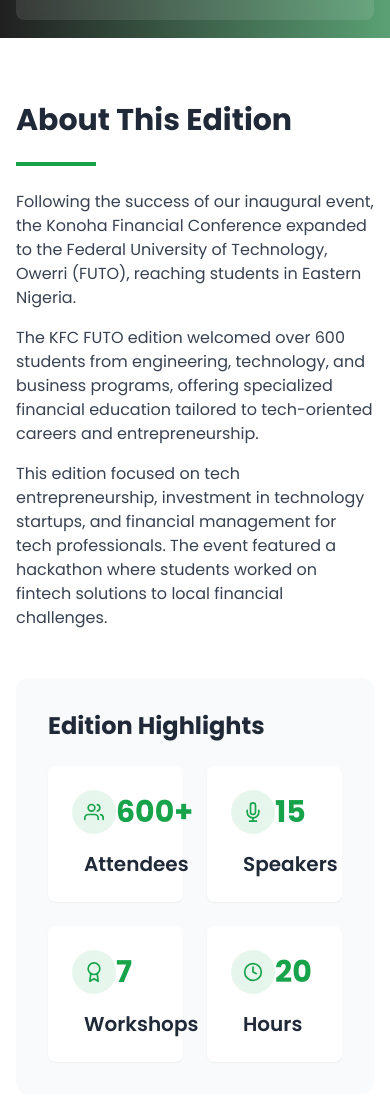
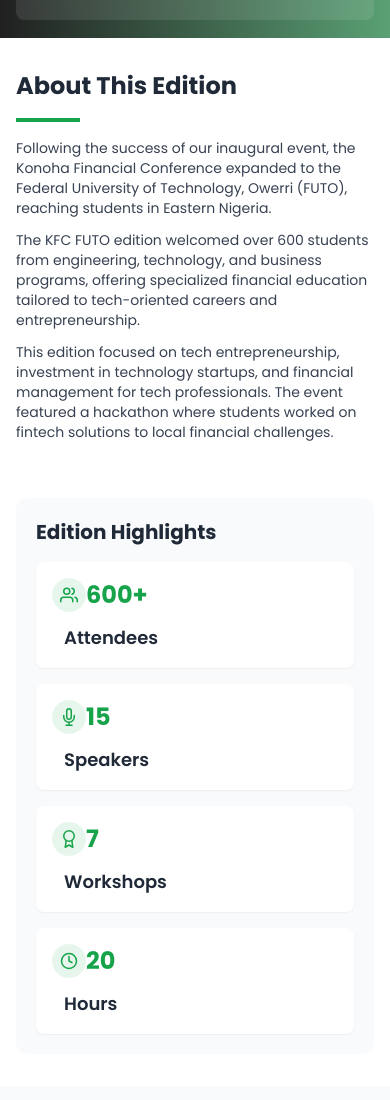
Before and after one commit to kfc-org/kfc-org, a Next.js app: page /futo in a window 390 px wide. Shown: the part 468-1568 px from the top of the page. Built offline with nearby package versions, Linux system fonts and the light colour scheme; grey boxes are pictures that could not be loaded.

Commit message:
update edition info

```diff
--- a/src/components/editions/EditionInfo.jsx
+++ b/src/components/editions/EditionInfo.jsx
@@ -1,65 +1,69 @@
-// src/components/editions/EditionInfo.jsx
 import React from 'react';
 import { FiUsers, FiMic, FiAward, FiClock } from 'react-icons/fi';
 
 const EditionInfo = ({ description, stats }) => {
   return (
-    <section className="py-16 bg-white">
-      <div className="container-custom">
-        <div className="grid grid-cols-1 lg:grid-cols-2 gap-12">
-          <div>
-            <h2 className="text-3xl font-bold text-gray-800 mb-6">About This Edition</h2>
-            <div className="w-20 h-1 bg-primary mb-6"></div>
-            <div className="text-gray-700 space-y-4">
+    <section className="py-8 md:py-12 lg:py-16 bg-white">
+      <div className="container-custom px-4 mx-auto">
+        <div className="grid grid-cols-1 lg:grid-cols-2 gap-6 md:gap-8 lg:gap-12">
+          {/* About This Edition */}
+          <div className="mb-8 lg:mb-0">
+            <h2 className="text-2xl md:text-3xl font-bold text-gray-800 mb-4 md:mb-6">About This Edition</h2>
+            <div className="w-16 md:w-20 h-1 bg-primary mb-4 md:mb-6"></div>
+            <div className="text-gray-700 space-y-3 md:space-y-4">
               {description.map((paragraph, index) => (
-                <p key={index}>{paragraph}</p>
+                <p key={index} className="text-sm md:text-base">{paragraph}</p>
               ))}
             </div>
           </div>
 
-          <div className="bg-gray-50 p-8 rounded-xl">
-            <h3 className="text-2xl font-bold text-gray-800 mb-6">Edition Highlights</h3>
+          {/* Edition Highlights */}
+          <div className="bg-gray-50 p-5 md:p-6 lg:p-8 rounded-xl">
+            <h3 className="text-xl md:text-2xl font-bold text-gray-800 mb-4 md:mb-6">Edition Highlights</h3>
 
-            <div className="grid grid-cols-2 gap-6">
-              <div className="bg-white p-6 rounded-lg shadow-sm">
-                <div className="flex items-center mb-4">
-                  <div className="bg-primary/10 p-3 rounded-full">
-                    <FiUsers className="text-primary text-xl" />
+            <div className="grid grid-cols-1 sm:grid-cols-2 gap-4 md:gap-6">
+              {/* Attendees Stat Card */}
+              <div className="bg-white p-4 md:p-6 rounded-lg shadow-sm">
+                <div className="flex items-center mb-3 md:mb-4">
+                  <div className="bg-primary/10 p-2 md:p-3 rounded-full">
+                    <FiUsers className="text-primary text-lg md:text-xl" />
                   </div>
-                  <p className="text-3xl font-bold text-primary">{stats.attendees}</p>
+                  <p className="text-2xl md:text-3xl font-bold text-primary">{stats.attendees}</p>
                 </div>
-
-                <h4 className="text-xl font-semibold ml-3">Attendees</h4>
+                <h4 className="text-lg md:text-xl font-semibold ml-3">Attendees</h4>
               </div>
 
-              <div className="bg-white p-6 rounded-lg shadow-sm">
-                <div className="flex items-center mb-4">
-                  <div className="bg-primary/10 p-3 rounded-full">
-                    <FiMic className="text-primary text-xl" />
+              {/* Speakers Stat Card */}
+              <div className="bg-white p-4 md:p-6 rounded-lg shadow-sm">
+                <div className="flex items-center mb-3 md:mb-4">
+                  <div className="bg-primary/10 p-2 md:p-3 rounded-full">
+                    <FiMic className="text-primary text-lg md:text-xl" />
                   </div>
-                  <p className="text-3xl font-bold text-primary">{stats.speakers}</p>
+                  <p className="text-2xl md:text-3xl font-bold text-primary">{stats.speakers}</p>
                 </div>
-                <h4 className="text-xl font-semibold ml-3">Speakers</h4>
+                <h4 className="text-lg md:text-xl font-semibold ml-3">Speakers</h4>
               </div>
 
-              <div className="bg-white p-6 rounded-lg shadow-sm">
-                <div className="flex items-center mb-4">
-                  <div className="bg-primary/10 p-3 rounded-full">
-                    <FiAward className="text-primary text-xl" />
+              {/* Workshops Stat Card */}
+              <div className="bg-white p-4 md:p-6 rounded-lg shadow-sm">
+                <div className="flex items-center mb-3 md:mb-4">
+                  <div className="bg-primary/10 p-2 md:p-3 rounded-full">
+                    <FiAward className="text-primary text-lg md:text-xl" />
                   </div>
-                  <p className="text-3xl font-bold text-primary">{stats.workshops}</p>
+                  <p className="text-2xl md:text-3xl font-bold text-primary">{stats.workshops}</p>
                 </div>
-                <h4 className="text-xl font-semibold ml-3">Workshops</h4>
+                <h4 className="text-lg md:text-xl font-semibold ml-3">Workshops</h4>
               </div>
 
-              <div className="bg-white p-6 rounded-lg shadow-sm">
-                <div className="flex items-center mb-4">
-                  <div className="bg-primary/10 p-3 rounded-full">
-                    <FiClock className="text-primary text-xl" />
+              {/* Hours Stat Card */}
+              <div className="bg-white p-4 md:p-6 rounded-lg shadow-sm">
+                <div className="flex items-center mb-3 md:mb-4">
+                  <div className="bg-primary/10 p-2 md:p-3 rounded-full">
+                    <FiClock className="text-primary text-lg md:text-xl" />
                   </div>
-                  <p className="text-3xl font-bold text-primary">{stats.hours}</p>
+                  <p className="text-2xl md:text-3xl font-bold text-primary">{stats.hours}</p>
                 </div>
-                <h4 className="text-xl font-semibold ml-3">Hours</h4>
+                <h4 className="text-lg md:text-xl font-semibold ml-3">Hours</h4>
               </div>
             </div>
           </div>
```
